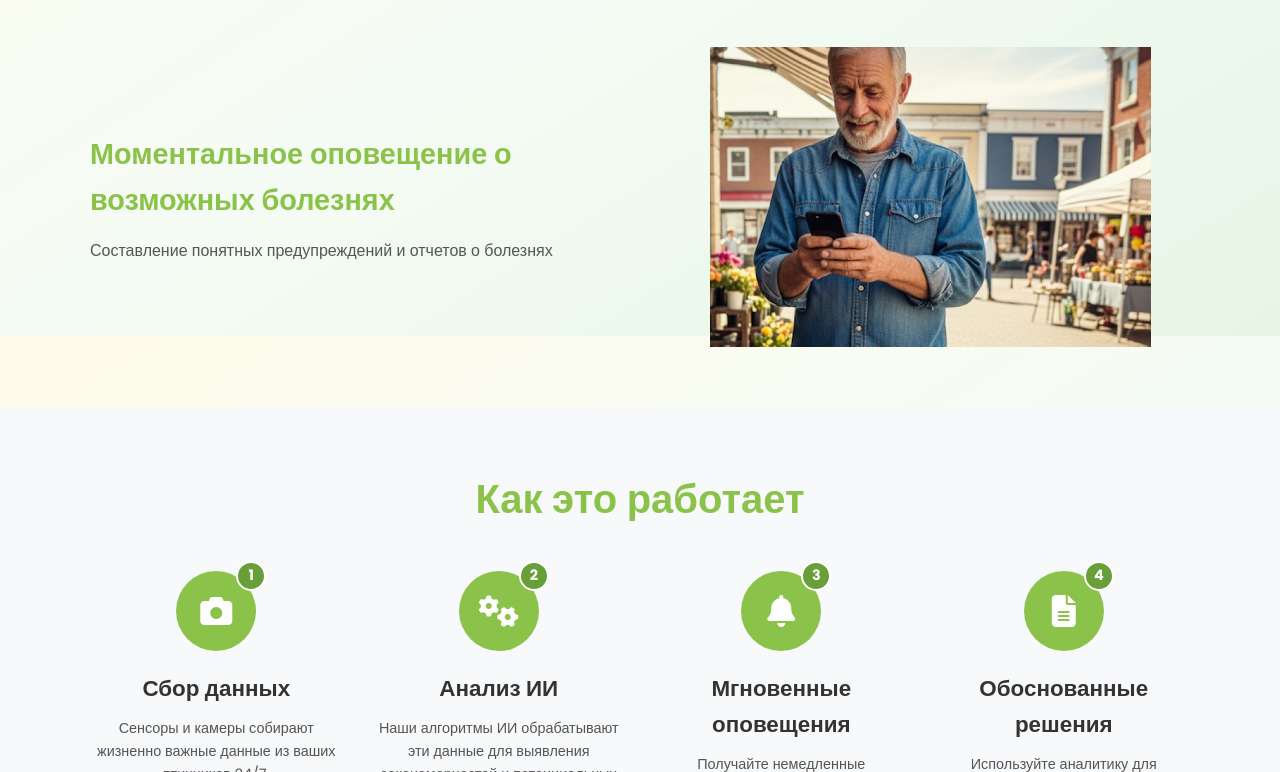
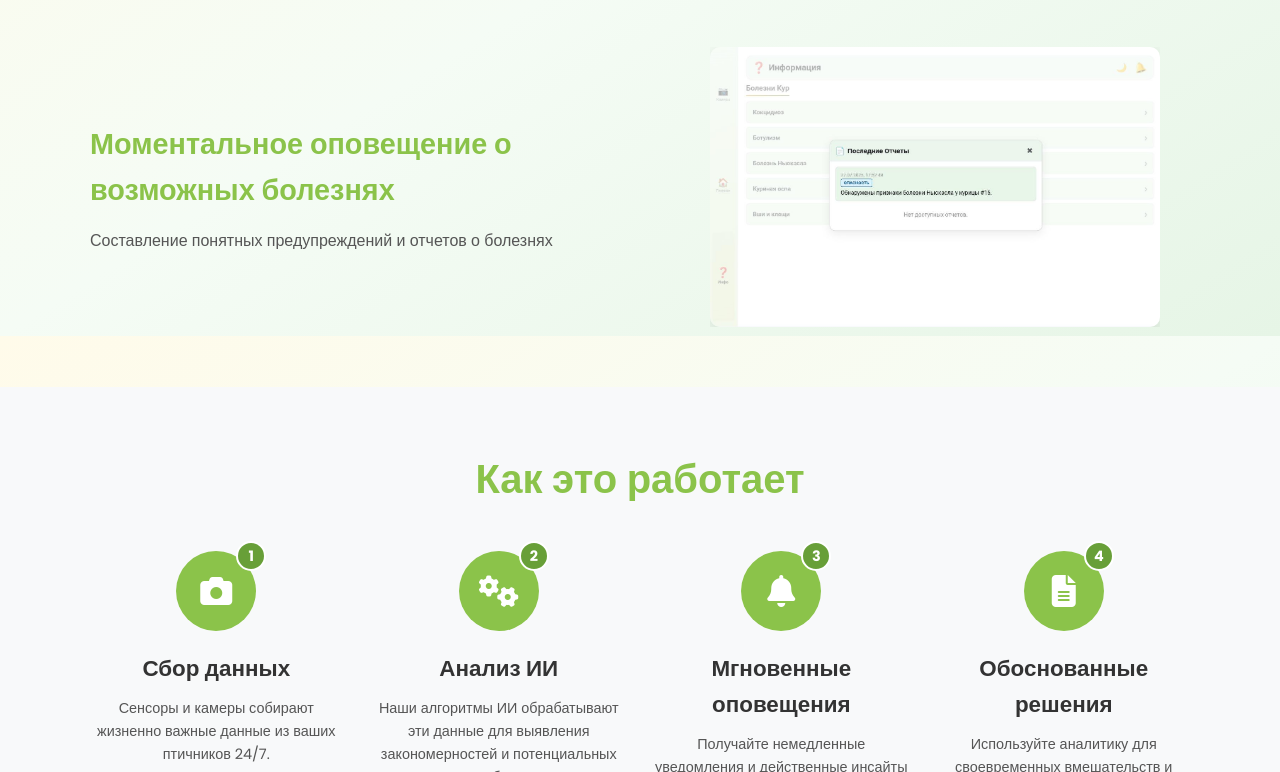
Before and after one commit to mymb12/mymb12.github.io, a plain HTML site: page index.html in a window 1280 px wide. Shown: the part 2064-2836 px from the top of the page. Drawn offline with Linux system fonts and the light colour scheme.

Commit message:
notification image

```diff
--- a/index.html
+++ b/index.html
@@ -127,7 +127,7 @@
               <p>Составление понятных предупреждений и отчетов о болезнях</p>
             </div>
             <div class="feature-image">
-              <img src="image/IMG_0069.png" alt="Уведомление об опасности" />
+              <img src="image/IMG_0077.jpeg" alt="Уведомление об опасности" />
             </div>
           </div>
         </div>
```
Also changed, not shown: image/IMG_0077.jpeg (added).
